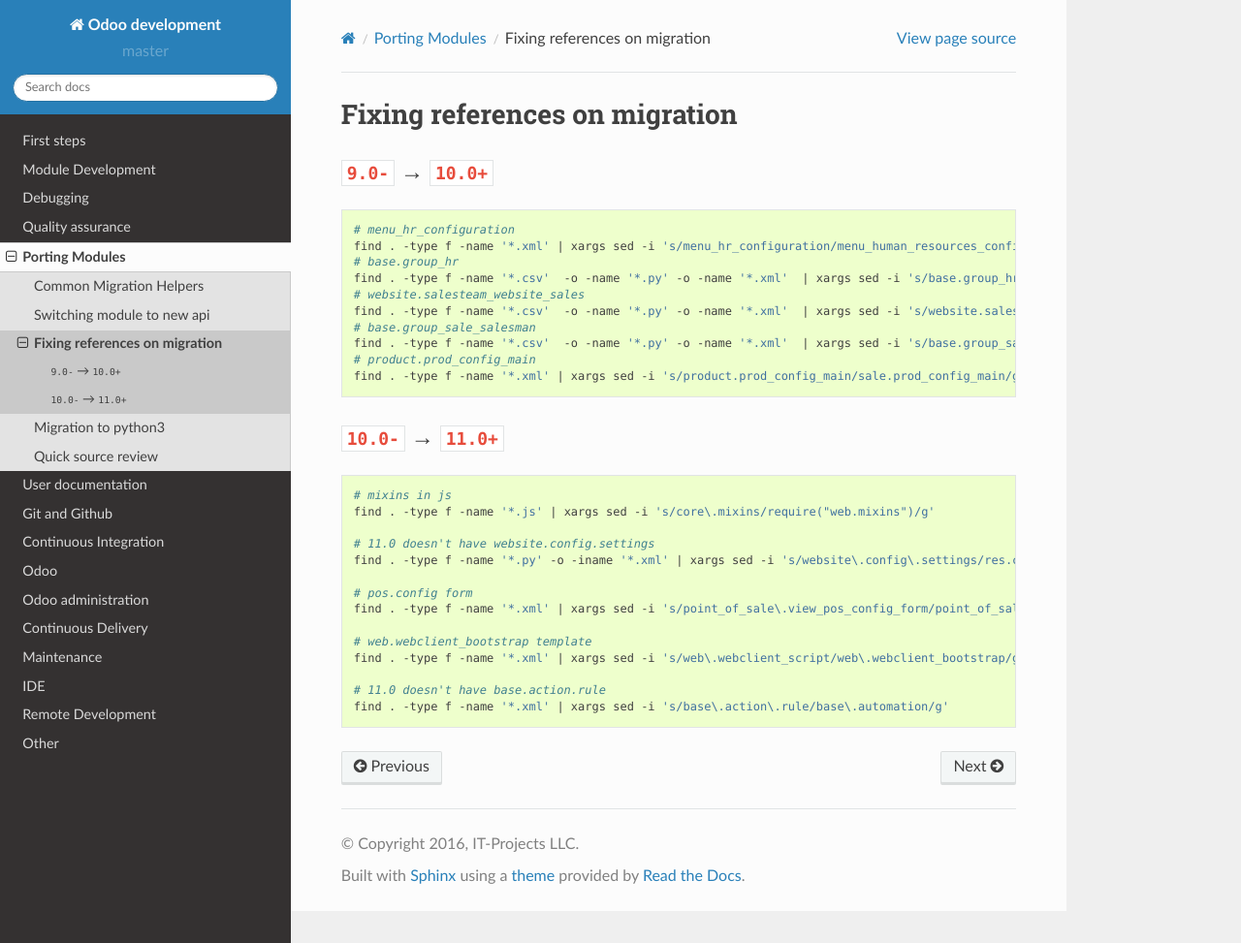
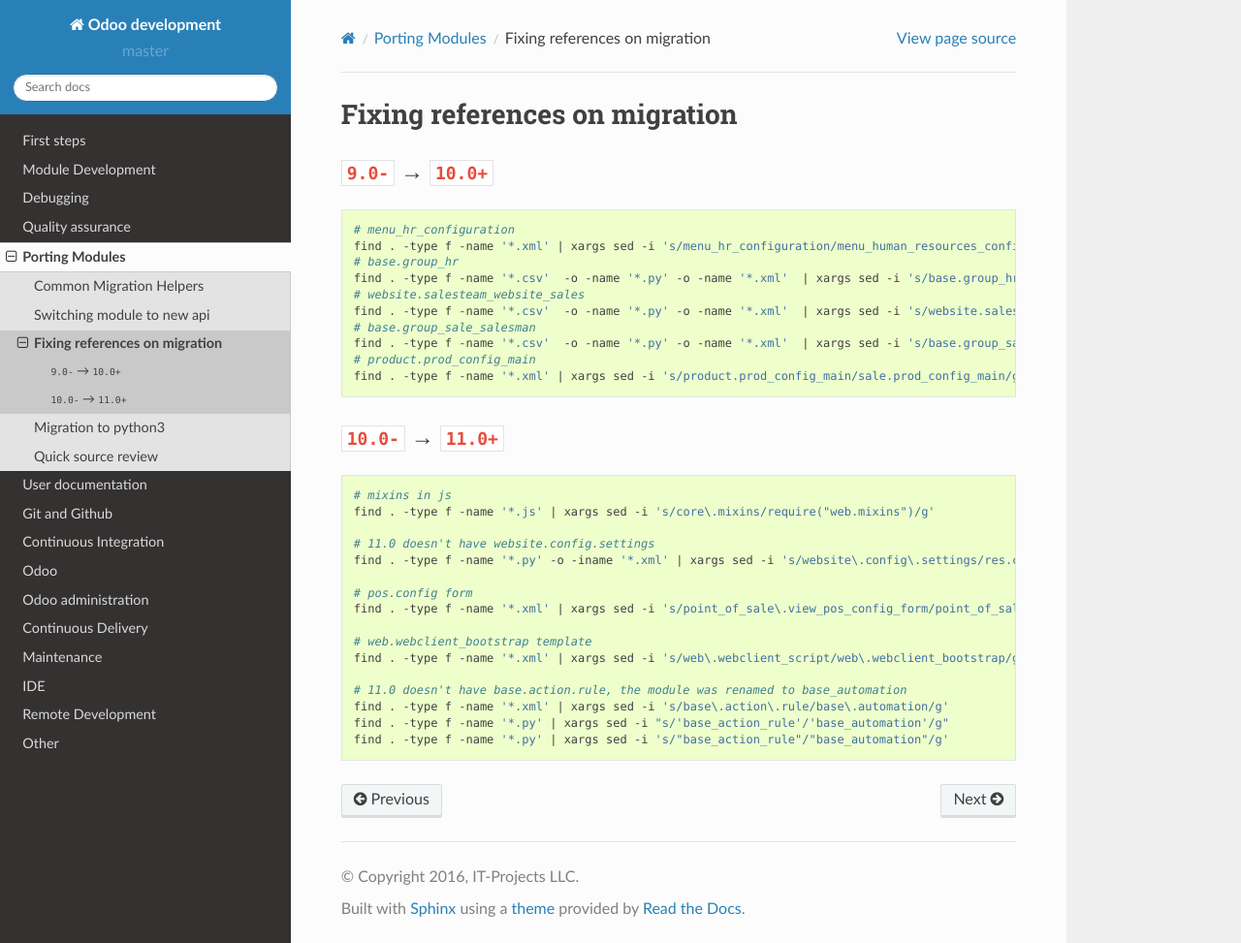
Before and after one commit to itpp-labs/odoo-development, a Sphinx documentation site: the page built from docs/migration/fix-refs.rst, in a window 1280 px wide and 973 px high. Shown: the whole window at 97% size. Built offline with Sphinx 7.4.7 and the Read the Docs theme 2.0.0, drawn with Linux system fonts in a browser that asks for light colours.

Commit message:
[ADD] script for replacings in dependencies

```diff
--- a/docs/migration/fix-refs.rst
+++ b/docs/migration/fix-refs.rst
@@ -37,5 +37,7 @@
     # web.webclient_bootstrap template
     find . -type f -name '*.xml' | xargs sed -i 's/web\.webclient_script/web\.webclient_bootstrap/g'
 
-    # 11.0 doesn't have base.action.rule
+    # 11.0 doesn't have base.action.rule, the module was renamed to base_automation
     find . -type f -name '*.xml' | xargs sed -i 's/base\.action\.rule/base\.automation/g'
+    find . -type f -name '*.py' | xargs sed -i "s/'base_action_rule'/'base_automation'/g"
+    find . -type f -name '*.py' | xargs sed -i 's/"base_action_rule"/"base_automation"/g'
```
